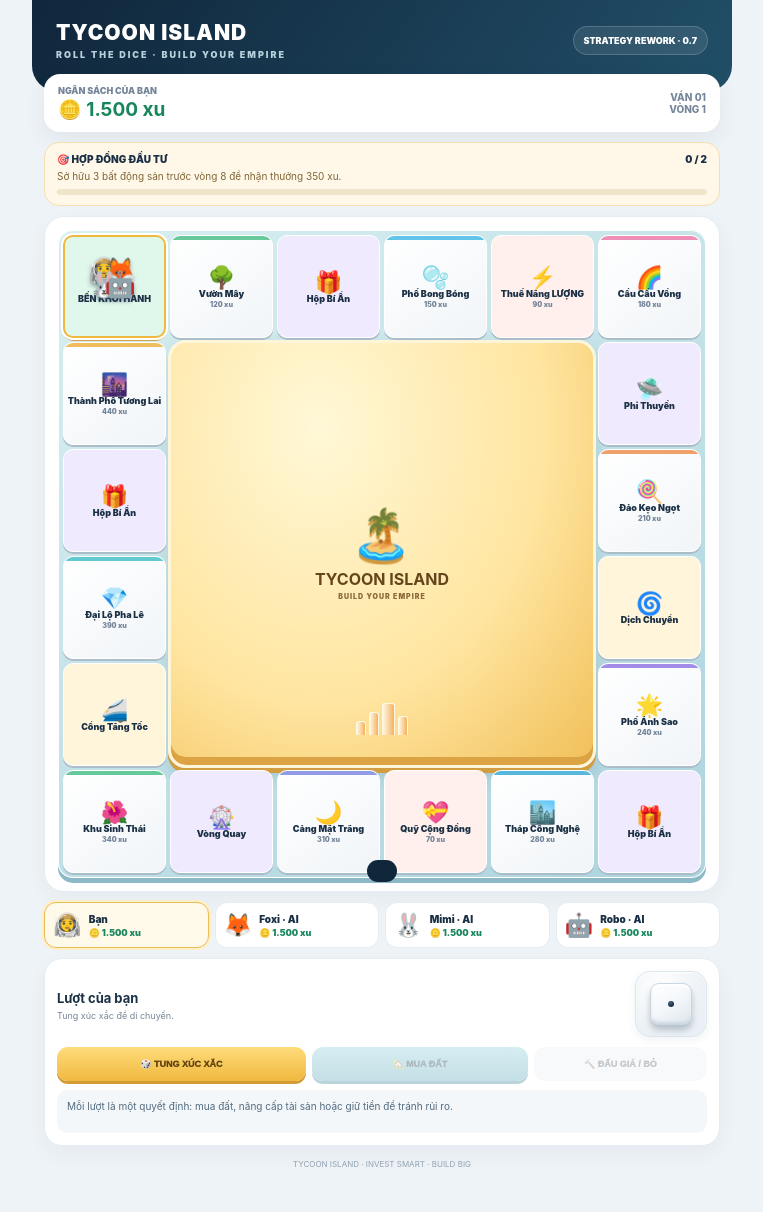
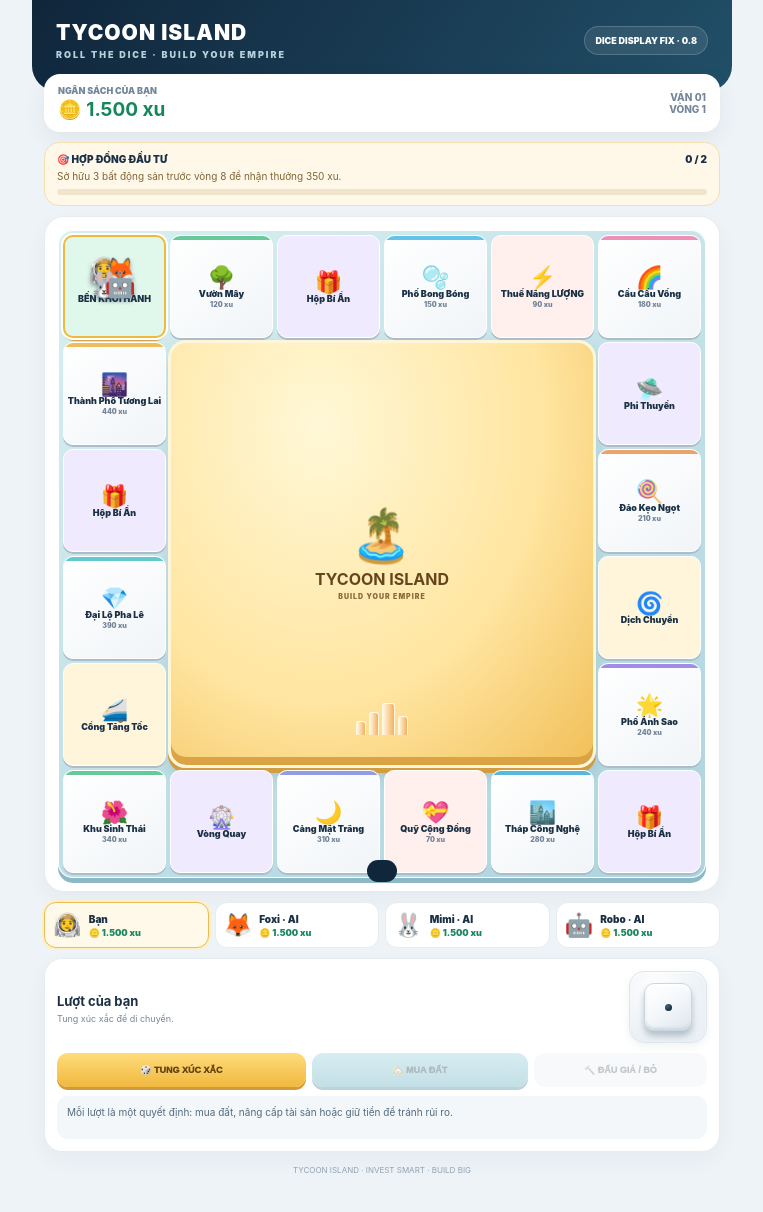
Before and after one commit to Tainguyen1234/tycoon-island, a plain HTML site: page index.html in a window 1280 px wide. Shown: the whole page, without its empty margins (258-1021 px from the left). Drawn offline with Linux system fonts and the light colour scheme.

Commit message:
Fix 3D dice face geometry and enlarge cube (V0.8)

```diff
--- a/index.html
+++ b/index.html
@@ -11,12 +11,12 @@ main{padding:0 12px;margin-top:-17px}.wallet{display:flex;align-items:center;jus
 .island{position:absolute;z-index:1;inset:17%;border:3px solid #fff5d9;border-radius:18px;background:radial-gradient(ellipse at 35% 20%,#fff8d7,#ffe5a0 58%,#f1bf58);box-shadow:inset 0 -8px 0 #dca344,0 5px 0 #d29c40,0 9px 15px #3b64742c;display:flex;flex-direction:column;align-items:center;justify-content:center;text-align:center;overflow:hidden}.island .icon{font-size:clamp(29px,8vw,48px);filter:drop-shadow(0 4px 0 #d29a3e);animation:float 3s ease-in-out infinite}.island b{font-size:clamp(10px,2.8vw,16px);color:#65451c;z-index:1;margin-top:3px}.island small{font-size:7px;letter-spacing:1px;color:#8a6938;font-weight:950;margin-top:3px}.mini-city{position:absolute;bottom:7%;display:flex;align-items:end;gap:3px;opacity:.75}.mini-city i{display:block;width:10px;border:1px solid white;border-bottom:0;border-radius:3px 3px 0 0;background:linear-gradient(90deg,#fff,#f1a24a)}.mini-city i:nth-child(1){height:14px}.mini-city i:nth-child(2){height:23px}.mini-city i:nth-child(3){height:32px;width:13px}.mini-city i:nth-child(4){height:19px}
 .pawn{position:absolute;z-index:5;font-size:clamp(17px,4.5vw,25px);transform:translate(-50%,-75%);filter:drop-shadow(0 3px 2px #29415a70);transition:left .42s cubic-bezier(.2,.8,.2,1),top .42s cubic-bezier(.2,.8,.2,1);pointer-events:none}
 .roster{display:grid;grid-template-columns:repeat(2,minmax(0,1fr));gap:6px;margin:10px 0}.player{display:flex;align-items:center;gap:7px;min-width:0;padding:8px;border:1px solid var(--line);border-radius:12px;background:white}.player.active{border-color:#e8bc58;background:#fff9e9;box-shadow:0 0 0 2px #ffefc7}.avatar{font-size:23px}.pname{font-size:10px;font-weight:950;white-space:nowrap}.cash{font-size:9px;color:#19865d;font-weight:900;margin-top:2px}
-.play-panel{background:#fff;border:1px solid var(--line);border-radius:18px;padding:12px;box-shadow:0 8px 22px #17364b0b}.play-head{display:flex;align-items:center;justify-content:space-between;gap:8px}.play-head b{font-size:13px}.play-head small{display:block;color:var(--muted);font-size:9px;margin-top:3px}.dice-stage{width:72px;height:66px;display:grid;place-items:center;perspective:600px;background:radial-gradient(circle at 35% 25%,#fff,#eaf0f5 72%);border:1px solid #dce6ed;border-radius:15px;box-shadow:inset 0 1px 2px #fff,0 3px 8px #29445a12;overflow:visible}
-.cube{position:relative;width:42px;height:42px;transform-style:preserve-3d;transform:rotateX(-14deg) rotateY(-20deg) rotateZ(-7deg);transition:transform .35s cubic-bezier(.2,.8,.2,1);filter:drop-shadow(0 5px 3px #20394d45)}
-.face{position:absolute;inset:0;border-radius:9px;border:1px solid #cbd7e0;background:linear-gradient(145deg,#fff 0%,#f5f8fb 48%,#dce5ed 100%);box-shadow:inset 0 2px 3px #fff,inset 0 -2px 3px #cbd6df;display:grid;grid-template:repeat(3,1fr)/repeat(3,1fr);padding:6px;gap:2px;backface-visibility:hidden}
-.face i{display:block;border-radius:50%;background:radial-gradient(circle at 35% 30%,#46647d,#102b43 72%);align-self:center;justify-self:center;width:6px;height:6px;box-shadow:0 1px 1px #fff8}.front{transform:translateZ(21px)}.back{transform:rotateY(180deg) translateZ(21px)}.right{transform:rotateY(90deg) translateZ(21px)}.left{transform:rotateY(-90deg) translateZ(21px)}.topface{transform:rotateX(90deg) translateZ(21px)}.bottom{transform:rotateX(-90deg) translateZ(21px)}
-.cube.rolling{animation:spinCube 1.05s linear 1}.cube.v1{transform:rotateX(0) rotateY(0)}.cube.v2{transform:rotateX(0) rotateY(-90deg)}.cube.v3{transform:rotateX(-90deg) rotateY(0)}.cube.v4{transform:rotateX(90deg) rotateY(0)}.cube.v5{transform:rotateX(0) rotateY(90deg)}.cube.v6{transform:rotateX(180deg) rotateY(0)}
-@keyframes spinCube{0%{transform:rotateX(-14deg) rotateY(0deg) rotateZ(-7deg) translateY(0)}50%{transform:rotateX(-14deg) rotateY(540deg) rotateZ(-7deg) translateY(-3px)}100%{transform:rotateX(-14deg) rotateY(1080deg) rotateZ(-7deg) translateY(0)}}
+.play-panel{background:#fff;border:1px solid var(--line);border-radius:18px;padding:12px;box-shadow:0 8px 22px #17364b0b}.play-head{display:flex;align-items:center;justify-content:space-between;gap:8px}.play-head b{font-size:13px}.play-head small{display:block;color:var(--muted);font-size:9px;margin-top:3px}.dice-stage{width:78px;height:72px;display:grid;place-items:center;perspective:600px;background:radial-gradient(circle at 35% 25%,#fff,#eaf0f5 72%);border:1px solid #dce6ed;border-radius:15px;box-shadow:inset 0 1px 2px #fff,0 3px 8px #29445a12;overflow:visible}
+.cube{position:relative;width:48px;height:48px;transform-style:preserve-3d;transform:rotateX(-14deg) rotateY(-20deg) rotateZ(-7deg);transition:transform .35s cubic-bezier(.2,.8,.2,1);filter:drop-shadow(0 5px 3px #20394d45)}
+.face{position:absolute;left:0;top:0;width:48px;height:48px;box-sizing:border-box;border-radius:10px;border:1px solid #cbd7e0;background:linear-gradient(145deg,#fff 0%,#f5f8fb 48%,#dce5ed 100%);box-shadow:inset 0 2px 3px #fff,inset 0 -2px 3px #cbd6df;display:grid;grid-template:repeat(3,1fr)/repeat(3,1fr);padding:6px;gap:2px;backface-visibility:hidden}
+.face i{display:block;border-radius:50%;background:radial-gradient(circle at 35% 30%,#46647d,#102b43 72%);align-self:center;justify-self:center;width:7px;height:7px;box-shadow:0 1px 1px #fff8}.front{transform:translateZ(24px)}.back{transform:rotateY(180deg) translateZ(24px)}.right{transform:rotateY(90deg) translateZ(24px)}.left{transform:rotateY(-90deg) translateZ(24px)}.topface{transform:rotateX(90deg) translateZ(24px)}.bottom{transform:rotateX(-90deg) translateZ(24px)}
+.cube.rolling{animation:spinCube 1.05s linear 1}.cube.v1{transform:rotateX(0deg) rotateY(0deg) rotateZ(0deg)}.cube.v2{transform:rotateX(0deg) rotateY(-90deg) rotateZ(0deg)}.cube.v3{transform:rotateX(-90deg) rotateY(0deg) rotateZ(0deg)}.cube.v4{transform:rotateX(90deg) rotateY(0deg) rotateZ(0deg)}.cube.v5{transform:rotateX(0deg) rotateY(90deg) rotateZ(0deg)}.cube.v6{transform:rotateX(180deg) rotateY(0deg) rotateZ(0deg)}
+@keyframes spinCube{0%{transform:rotateX(0deg) rotateY(0deg) rotateZ(0deg) translateY(0)}50%{transform:rotateX(360deg) rotateY(540deg) rotateZ(180deg) translateY(-5px)}100%{transform:rotateX(720deg) rotateY(1080deg) rotateZ(360deg) translateY(0)}}
 .controls{display:grid;grid-template-columns:1.15fr 1fr .8fr;gap:6px;margin-top:10px}button{border:0;border-radius:11px;padding:12px 4px;font-size:9px;font-weight:950;cursor:pointer;touch-action:manipulation}button:disabled{opacity:.35;filter:grayscale(.3)}.roll{background:linear-gradient(#ffdc7c,#f0b83e);color:#62430e;box-shadow:0 3px 0 #d29b36}.buy{background:linear-gradient(#75d6e8,#3daac7);color:#083d50;box-shadow:0 3px 0 #278ba7}.pass{background:#eaf0f5;color:#506478}
 .action-info{margin-top:9px;background:#f3f7fa;border-radius:11px;padding:9px 10px;min-height:43px;font-size:10px;line-height:1.4;color:#536b7f}.action-info strong{color:#1c4058}.toast{position:fixed;left:50%;bottom:18px;transform:translate(-50%,100px);background:#10263b;color:white;padding:11px 15px;border-radius:12px;font-size:11px;font-weight:850;transition:.25s;z-index:20;max-width:90%;text-align:center}.toast.show{transform:translate(-50%,0)}
 .overlay{position:fixed;inset:0;background:#0c2036bb;display:none;align-items:center;justify-content:center;padding:20px;z-index:30}.overlay.show{display:flex}.dialog{width:min(340px,100%);background:#fff;border-radius:20px;padding:18px;text-align:center;box-shadow:0 20px 55px #06162655}.dialog .symbol{font-size:38px}.dialog h3{margin:6px 0;font-size:18px}.dialog p{font-size:11px;color:#687c8e;line-height:1.45}.dialog .choices{display:flex;flex-wrap:wrap;gap:8px;margin-top:12px}.dialog button{flex:1;min-width:90px}.dialog button.choice-main{background:linear-gradient(#ffdc7c,#f0b83e);color:#62430e}.dialog button.choice-alt{background:#eaf0f5;color:#40586e}
@@ -25,7 +25,7 @@ footer{text-align:center;color:#91a2b0;font-size:8px;padding:13px}
 @media(min-width:560px){header{padding-left:24px;padding-right:24px}.roster{grid-template-columns:repeat(4,1fr)}.tile{border-radius:10px}.board-card{padding:13px}}
 @media(max-width:360px){main{padding:0 8px}.board{gap:3px;padding:4px}.tile{border-radius:6px}.controls{gap:4px}button{font-size:8px}.mission{padding:8px}}
 </style></head><body><div class="app">
-<header><div class="head"><div class="logo">TYCOON ISLAND<small>ROLL THE DICE · BUILD YOUR EMPIRE</small></div><div class="version">STRATEGY REWORK · 0.7</div></div></header>
+<header><div class="head"><div class="logo">TYCOON ISLAND<small>ROLL THE DICE · BUILD YOUR EMPIRE</small></div><div class="version">DICE DISPLAY FIX · 0.8</div></div></header>
 <main>
 <div class="wallet"><div><label>NGÂN SÁCH CỦA BẠN</label><strong id="balance">🪙 1.500 xu</strong></div><div class="turnno" id="turnNo">VÁN 01<br>LƯỢT 1</div></div>
 <div class="mission"><div class="mission-top"><span>🎯 HỢP ĐỒNG ĐẦU TƯ</span><span id="missionCount">0 / 3</span></div><p id="missionText">Sở hữu 3 bất động sản trước vòng 8 để nhận thưởng 350 xu.</p><div class="bar"><i id="missionBar"></i></div></div>
```
